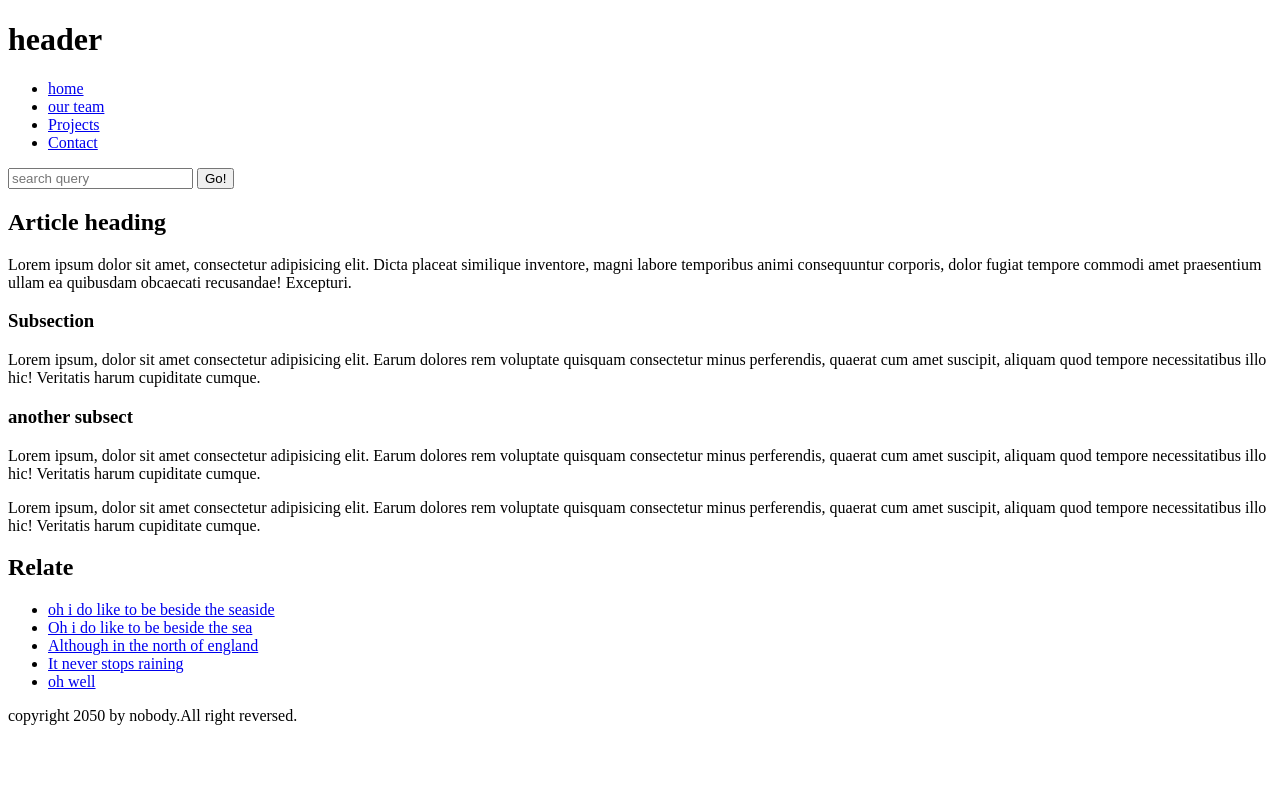
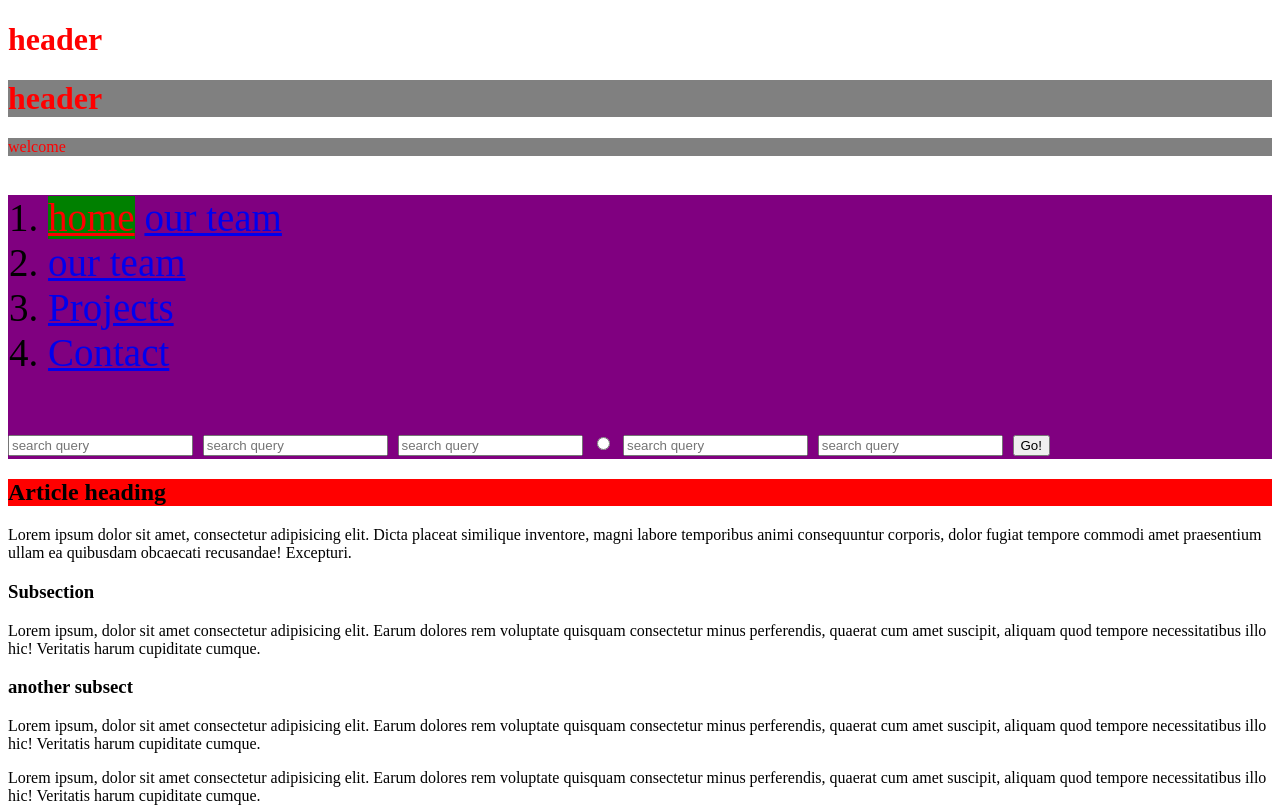
Before and after one commit to Olarufus/html, a plain HTML site: page index.html in a window 1280 px wide. Shown: the top 808 px of the page. Drawn offline with Linux system fonts and the light colour scheme.

Commit message:
added image

```diff
--- /dev/null
+++ b/css/style.css
@@ -0,0 +1,10 @@
+header{
+    color: red;
+}
+#header2{
+    background-color: gray;
+}
+.header3{
+    font-size: 39px;
+    background-color: purple;
+}
--- a/index.html
+++ b/index.html
@@ -5,6 +5,10 @@
     <meta charset="UTF-8">
     <meta name="viewport" content="width=device-width, initial-scale=1.0">
     <title>ola</title>
+    <link rel="stylesheet" href="./css/style.css">
+    <style>
+
+    </style>
 </head>
 
 <body>
@@ -12,10 +16,16 @@
     <header>
         <h1>header</h1>
     </header>
-    <nav>
-        <ul>
+    <header id="header2">
+        <h1>header</h1>
+    </header>
+    <header id="header2">welcome</header>
+    <nav class="header3">
+
+        <ol>
             <li>
-                <a href="#">home</a>
+                <a href="#" style="background-color: green; color: red;">home</a>
+                <a href="#">our team</a>
             </li>
             <li>
                 <a href="#">our team</a>
@@ -26,10 +36,15 @@
             <li>
                 <a href="#">Contact</a>
             </li>
-        </ul>
+        </ol>
         <!-- A Search form is another common non linear way to navigate through a website -->
         <form>
-            <input type="search" name="q" placeholder="search query" />
+            <input type="email" name="q" placeholder="search query" />
+            <input type="number" name="q" placeholder="search query" />
+            <input type="password" name="q" placeholder="search query" />
+            <input type="radio" name="q" placeholder="search query" />
+            <input type="email" name="q" placeholder="search query" />
+            <input type="email" name="q" placeholder="search query" />
             <input type="submit" value="Go!" />
         </form>
     </nav>
@@ -37,7 +52,7 @@
     <main>
         <!-- it contains an article -->
         <div>
-            <h2>Article heading</h2>
+            <h2 style="background-color: red;">Article heading</h2>
             <p>
                 Lorem ipsum dolor sit amet, consectetur adipisicing elit. Dicta placeat similique inventore, magni
                 labore temporibus animi consequuntur corporis, dolor fugiat tempore commodi amet praesentium ullam ea
@@ -62,6 +77,9 @@
             </p>
 
         </div>
+        <img src="photo-1697194097089-c78003fc69a3.webp" alt="photo">
+        <img src="./images/Banner1.svg" alt="banner">
+        <img src="./images/photo-1694654834978-3f5011c590ec.webp" alt="" height="200px">
         <!-- the aside content can also be nested within the main content -->
         <aside>
             <h2>Relate</h2>
```
Also changed, not shown: aboutus.html (added, +11 -0 lines), images/Banner1.svg (added), images/photo-1682687220305-ce8a9ab237b1.webp (added), images/photo-1682687982141-0143020ed57a.webp (added), images/photo-1694654834978-3f5011c590ec.webp (added), photo-1697194097089-c78003fc69a3.webp (added).
